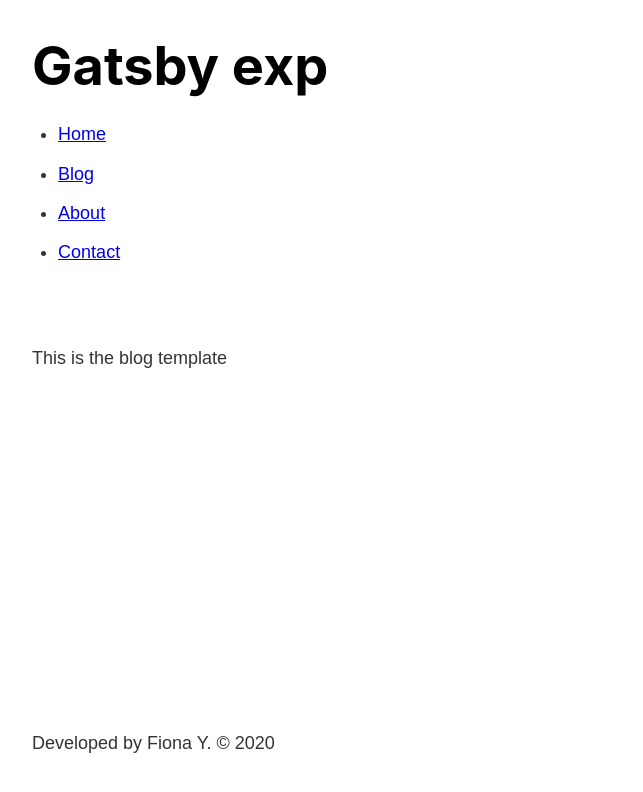
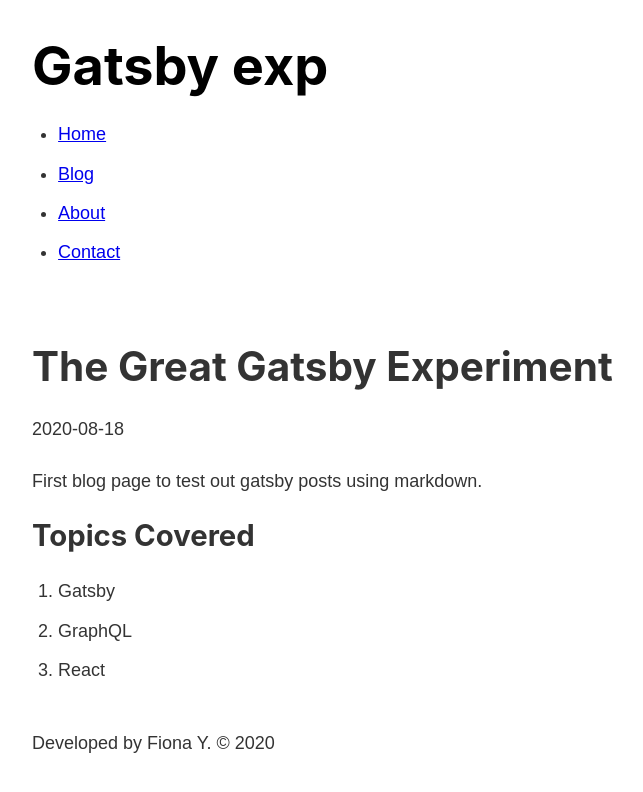
Before and after one commit to fyeung21/gatsby-exp, a Gatsby site: page /blog/gatsby in a window 1280 px wide. Shown: the whole page, without its empty margins (251-894 px from the left). Built offline with nearby package versions, Linux system fonts and the light colour scheme; Gatsby itself is replaced by a stand-in of ours.

Commit message:
Render blog post data with blog template

```diff
--- a/src/templates/blog.js
+++ b/src/templates/blog.js
@@ -1,10 +1,25 @@
 import React from "react"
 import Layout from "../components/layout";
+import { graphql } from "gatsby";
 
-const Blog = () => {
+export const query = graphql`
+    query ($slug: String!) {
+        markdownRemark (fields: { slug: {eq: $slug} }) {
+            frontmatter {
+                title
+                date
+            }
+            html
+        }
+    }
+`
+
+const Blog = ({ data }) => {
     return (
         <Layout>
-            This is the blog template
+            <h1>{data.markdownRemark.frontmatter.title}</h1>
+            <p>{data.markdownRemark.frontmatter.date}</p>
+            <div dangerouslySetInnerHTML={{ __html: data.markdownRemark.html }}></div>
         </Layout>
     )
 }
```
